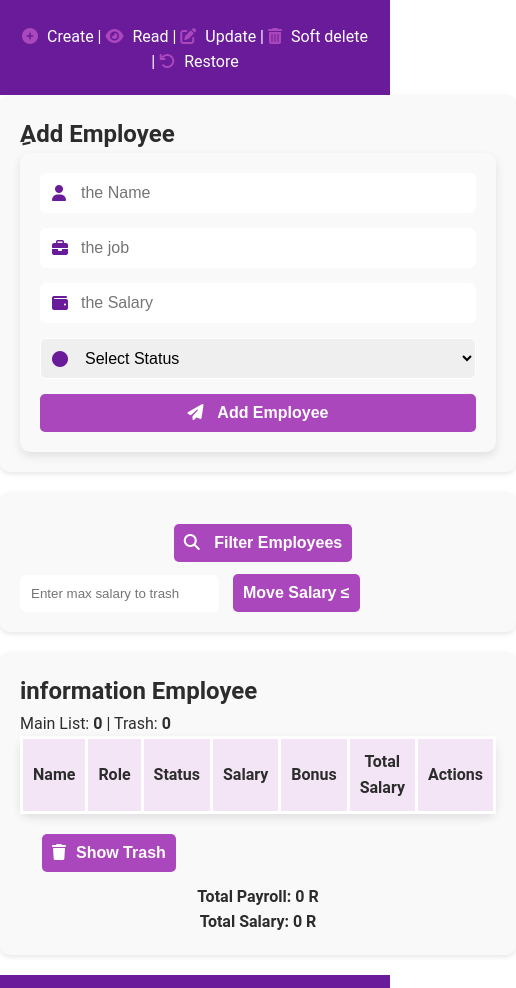
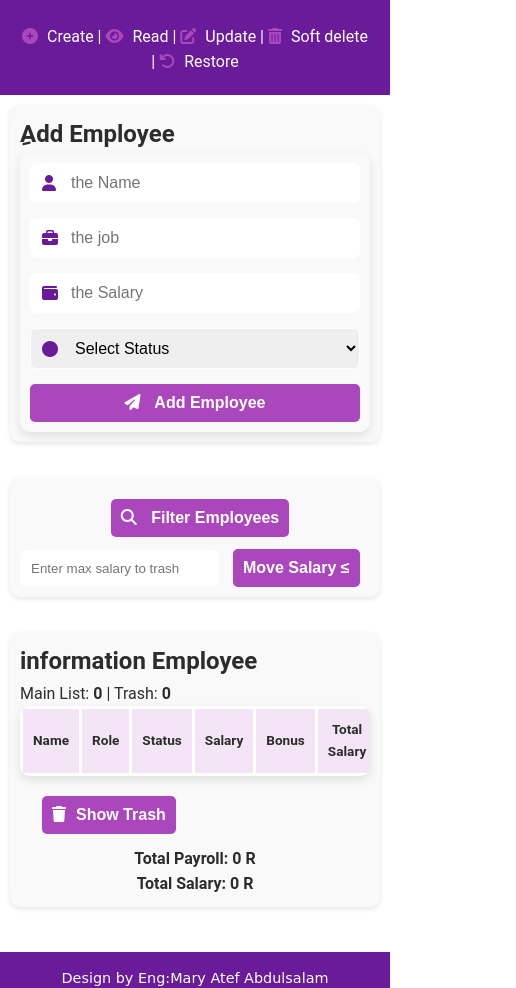
Before and after one commit to maryaalshameri/employee-management-app, a plain HTML site: page index.html in a window 390 px wide. Shown: the part 113-1101 px from the top of the page, 516 px wide, since content can reach past the window. Drawn offline with Linux system fonts and the light colour scheme.

Commit message:
responstive

```diff
--- a/index.html
+++ b/index.html
@@ -134,7 +134,7 @@
   <div id="filterModal" class="modal">
   <div class="modal-content-filter">
     <span class="close" id="closeFilterModal">&times;</span>
-    <h3>Filter by Role</h3>
+    <h3>Filter by .....</h3>
    <input type="text" id="filterName" placeholder="Name contains..." />
     <input type="text" id="filterRole" placeholder="Role contains..." />
     <input type="number" id="filterMinSalary" placeholder="Min Salary..." />
--- a/style.css
+++ b/style.css
@@ -36,6 +36,7 @@
       padding: 20px;
       position: relative;
       text-align: center;
+
     }
      header h1{
         margin-top: 20px;
@@ -77,16 +78,16 @@ animation: fadeIn 1.5s ease-in;}
       width: 100%;
     }
 
-     section {
-      width: 100%;
+  section {
 
+      max-width: 100%;
       box-sizing: border-box;
       padding: 20px;
       background: var(--light-color);
+
       border-radius: 10px;
       box-shadow: 0 2px 5px rgba(0,0,0,0.1);
       transition: transform 0.3s;
-
     }
     section:hover {
       transform: translateY(-5px); }
@@ -309,3 +310,34 @@ form button i,#toggleTrash i,#openFilterModal i{  margin-right:10px;}
       padding: 20px;
      font-size: 1rem;
      font-family: "Edu QLD Hand", cursive;}
+
+
+     @media (max-width: 768px) {
+  main {
+    display: flex;
+    flex-direction: column;
+    padding: 10px;
+  }
+
+  section {
+    padding: 10px;
+    margin-bottom: 15px;
+    width: 100%;
+  }
+
+  form {
+    width: 100%;
+    padding: 10px;
+  }
+
+  table {
+    font-size: 0.85rem;
+    overflow-x: auto;
+    display: block;
+  }
+
+  footer {
+    font-size: 0.9rem;
+    padding: 15px;
+  }
+}
```
